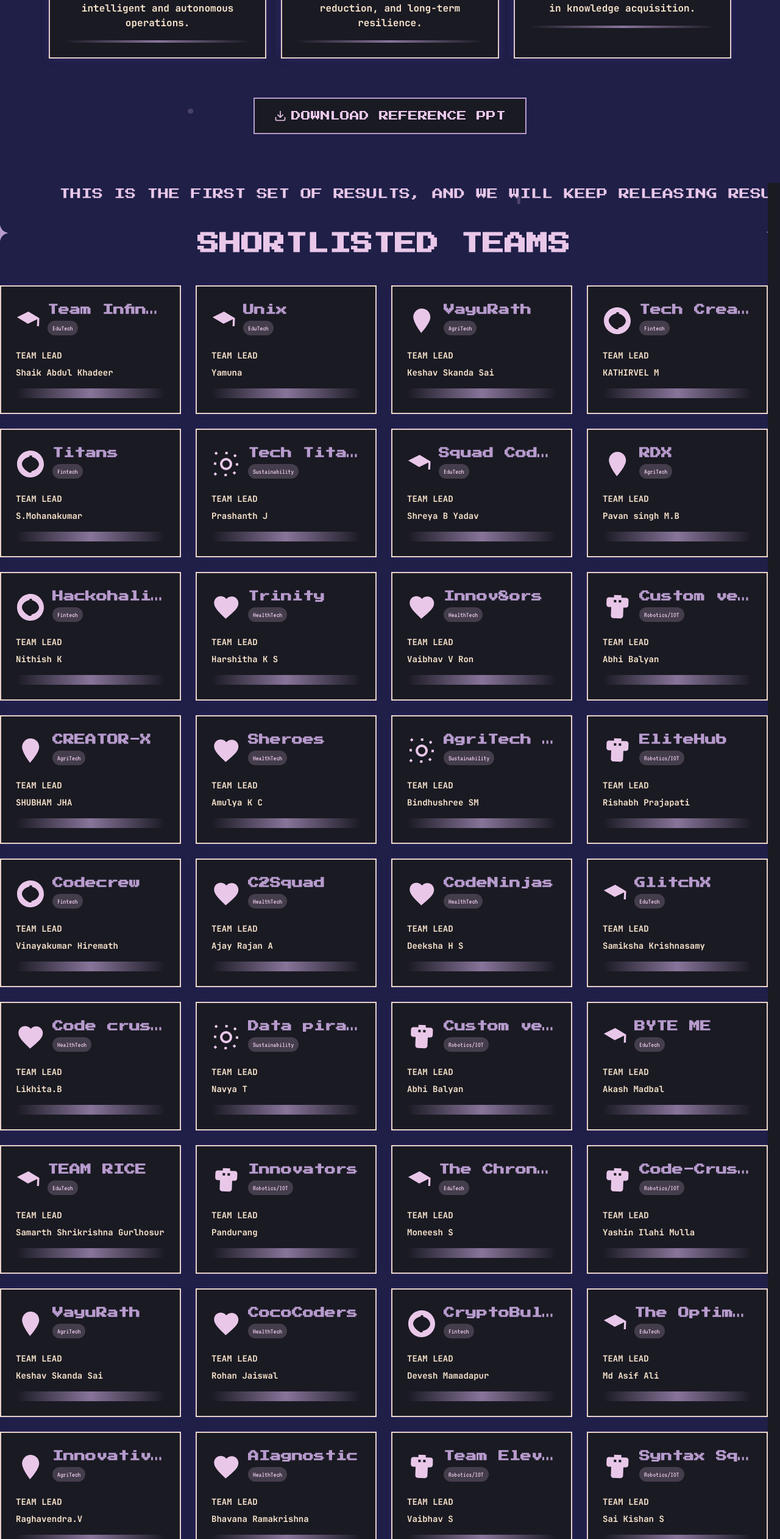
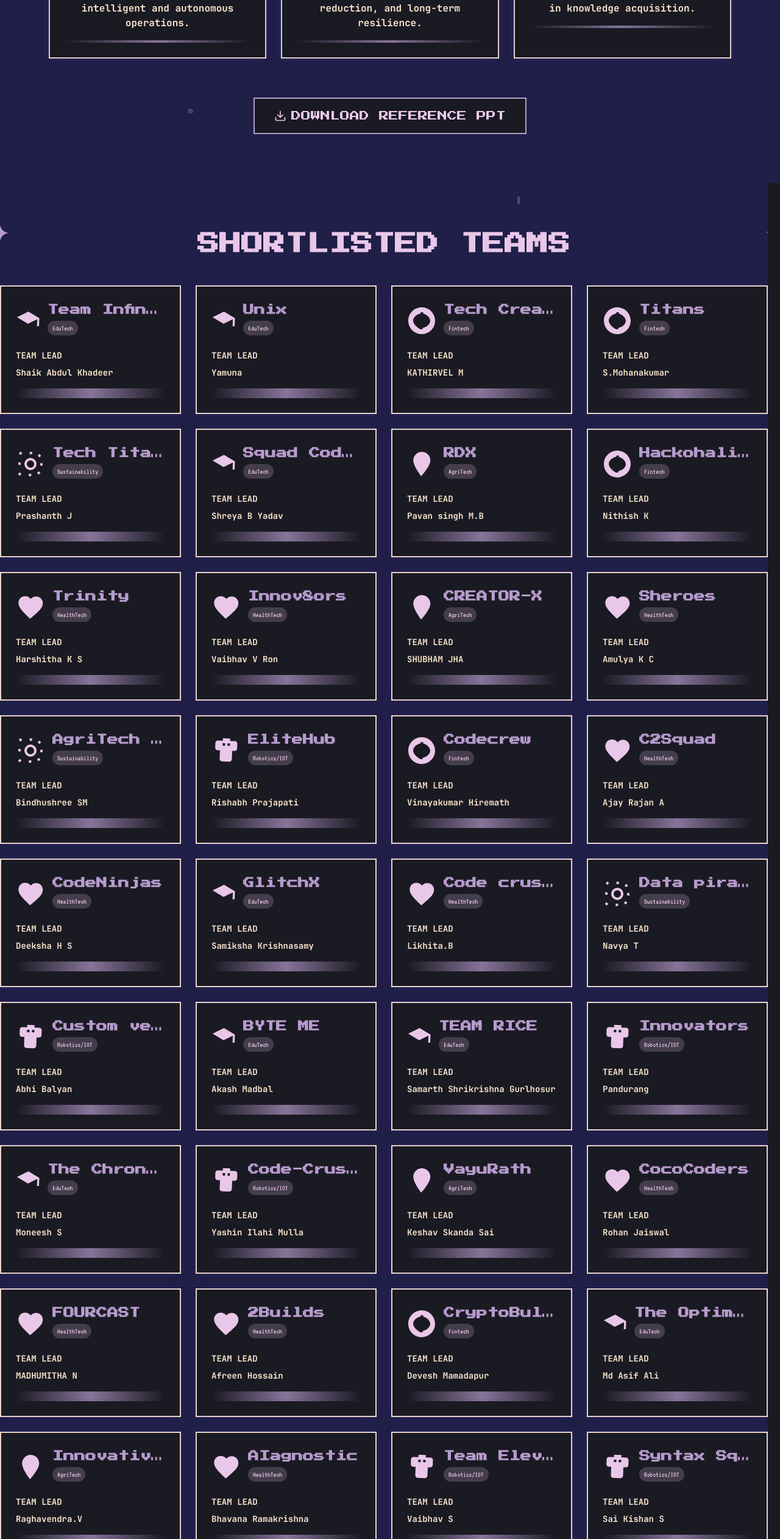
Before and after one commit to hack-colossus/colossus-2025, a Next.js app: page / in a window 1280 px wide. Shown: the part 3274-5798 px from the top of the page at 61% size. Built offline with nearby package versions, Linux system fonts and the light colour scheme.

Commit message:
changed the shortlisted names

```diff
--- a/app/components/FAQ.tsx
+++ b/app/components/FAQ.tsx
@@ -175,7 +175,7 @@ const FAQ = () => {
   return (
     <section
       id="faq"
-      className="py-16 sm:py-20 bg-hackathon-darker-blue font-mono"
+      className="py-16 sm:py-20 bg-hackathon-darker-blue font-mono mr-3 md:mr-0"
     >
       <div className="container mx-auto px-4 max-w-3xl">
         <h2 className="text-3xl sm:text-4xl font-press-start text-center mb-6 sm:mb-8 border-b-2 border-hackathon-light-pink pb-2 sm:pb-4 text-hackathon-light-pink">
--- a/app/components/Shortlisted.tsx
+++ b/app/components/Shortlisted.tsx
@@ -354,11 +354,7 @@ const ShortlistedParticipants = () => {
       teamLead: "Yamuna",
       track: "EduTech",
     },
-    {
-      name: "VayuRath",
-      teamLead: "Keshav Skanda Sai",
-      track: "AgriTech",
-    },
+
     {
       name: "Tech Creators",
       teamLead: "KATHIRVEL M",
@@ -399,11 +395,7 @@ const ShortlistedParticipants = () => {
       teamLead: "Vaibhav V Ron ",
       track: "HealthTech",
     },
-    {
-      name: "Custom verse",
-      teamLead: "Abhi Balyan",
-      track: "Robotics/IOT",
-    },
+
     {
       name: "CREATOR-X",
       teamLead: "SHUBHAM JHA",
@@ -492,6 +484,16 @@ const ShortlistedParticipants = () => {
     {
       name: "CocoCoders",
       teamLead: "Rohan Jaiswal",
+      track: "HealthTech",
+    },
+    {
+      name: "FOURCAST",
+      teamLead: "MADHUMITHA N",
+      track: "HealthTech",
+    },
+    {
+      name: "2Builds",
+      teamLead: "Afreen Hossain",
       track: "HealthTech",
     },
     {
@@ -654,22 +656,8 @@ const ShortlistedParticipants = () => {
   return (
     <section
       id="shortlisted"
-      className="py-12 md:py-20 bg-hackathon-dark-blue relative overflow-hidden px-4 md:px-0 md:mr-5"
+      className="py-12 md:py-20 bg-hackathon-dark-blue relative overflow-hidden px-4 md:px-0 md:mr-5 mr-3"
     >
-      {/* Moving Announcement Line */}
-      <motion.div
-        className="absolute top-0 left-0 right-0 text-center text-xs md:text-lg text-hackathon-light-pink font-press-start uppercase py-1 whitespace-nowrap"
-        animate={{ x: ["100%", "-100%"] }}
-        transition={{
-          duration: 15,
-          ease: "linear",
-          repeat: Infinity,
-        }}
-      >
-        This is the first set of results, and we will keep releasing results so
-        stay updated on email and the website
-      </motion.div>
-
       {/* Optimized background particles */}
       <BackgroundParticles />
 
--- a/app/components/TechnoExhibiton.tsx
+++ b/app/components/TechnoExhibiton.tsx
@@ -110,7 +110,7 @@ const TechnoExhibition = () => {
   ];
 
   return (
-    <section id="techno-exhibition" className="py-20 bg-hackathon-darker-blue relative overflow-hidden">
+    <section id="techno-exhibition" className="py-20 bg-hackathon-darker-blue relative overflow-hidden mr-3 md:mr-0">
       {/* Animated background particles */}
       {[...Array(20)].map((_, i) => (
         <motion.div
@@ -143,15 +143,15 @@ const TechnoExhibition = () => {
         whileInView="visible"
         viewport={{ once: true, amount: 0.2 }}
       >
-        <motion.div className="text-center mb-16" variants={titleVariants}>
+        <motion.div className="text-center mb-12 sm:mb-16" variants={titleVariants}>
           <motion.div
         className="inline-block relative"
         variants={floatingAnimation}
         animate="animate"
           >
-            <h2 className="text-3xl sm:text-4xl font-bold text-hackathon-light-pink uppercase font-press-start relative inline-block">
+        <h2 className="text-2xl sm:text-3xl md:text-4xl font-bold text-hackathon-light-pink uppercase font-press-start relative inline-block">
           <motion.span
-                className="absolute -left-6 -top-6 text-4xl text-hackathon-lavender"
+            className="absolute -left-4 sm:-left-6 -top-4 sm:-top-6 text-3xl sm:text-4xl text-hackathon-lavender"
             variants={floatingAnimation}
             animate="animate"
           >
@@ -159,7 +159,7 @@ const TechnoExhibition = () => {
           </motion.span>
           Next Level
           <motion.span
-                className="absolute -right-6 -top-4 text-2xl text-hackathon-lavender"
+            className="absolute -right-4 sm:-right-6 -top-3 sm:-top-4 text-xl sm:text-2xl text-hackathon-lavender"
             variants={floatingAnimation}
             animate="animate"
           >
@@ -169,13 +169,13 @@ const TechnoExhibition = () => {
           </motion.div>
 
           <motion.div
-            className="mt-4 mb-6"
+        className="mt-3 sm:mt-4 mb-4 sm:mb-6"
         initial={{ scale: 0.8, opacity: 0 }}
         animate={{ scale: 1, opacity: 1 }}
         transition={{ delay: 0.5 }}
           >
         <motion.h3
-              className="text-5xl font-bold text-hackathon-lavender font-press-start tracking-tight"
+          className="text-2xl sm:text-4xl md:text-5xl font-bold text-hackathon-lavender font-press-start tracking-tight"
           variants={pulseAnimation}
           animate="animate"
         >
@@ -184,7 +184,7 @@ const TechnoExhibition = () => {
           </motion.div>
 
           <motion.p
-            className="text-xl text-hackathon-beige font-jetbrains"
+        className="text-base sm:text-lg md:text-xl text-hackathon-beige font-jetbrains"
         initial={{ opacity: 0 }}
         animate={{ opacity: 1 }}
         transition={{ delay: 0.7 }}
```
Lines whose indentation alone changed are shown as unchanged.
